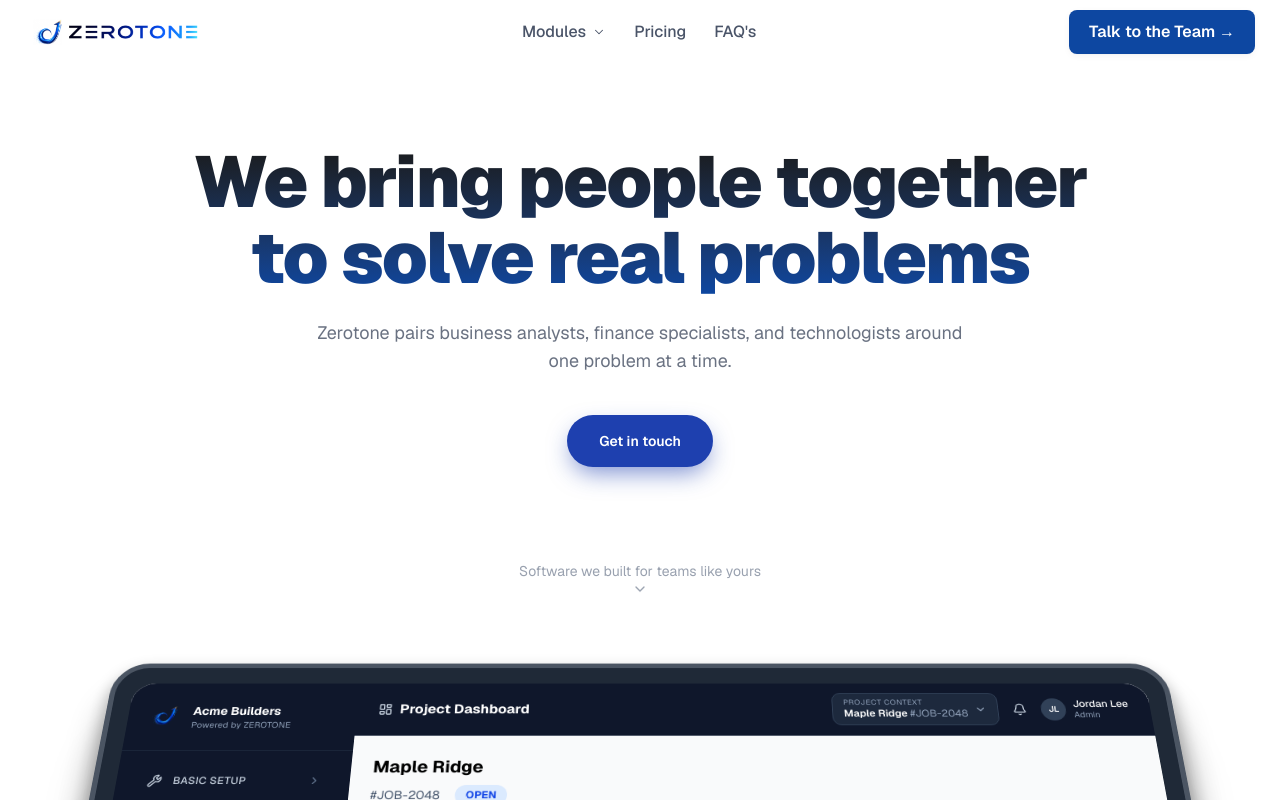
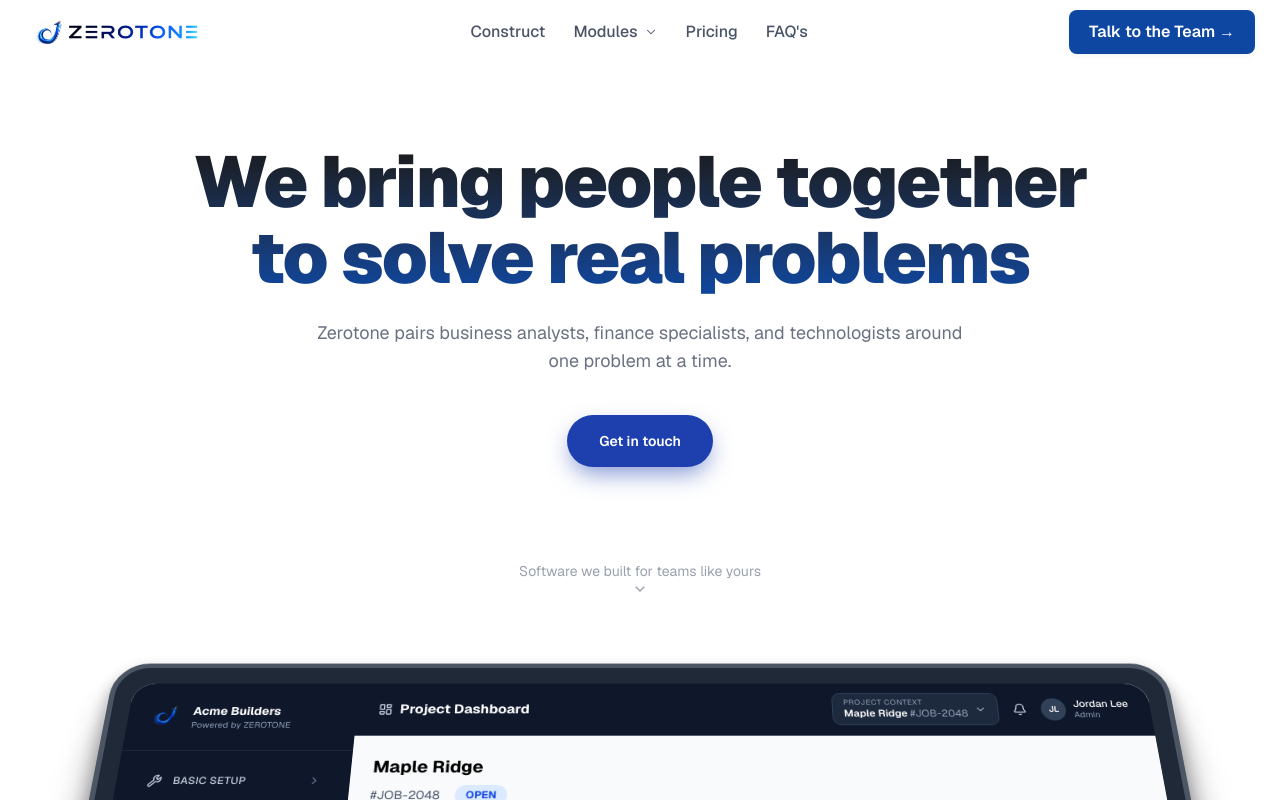
Before and after one commit to SamathaReddy-Web/ZerotoneAI-UI, a Next.js app: page / in a window 1280 px wide. Shown: the top 800 px of the page. Built offline with nearby package versions, Linux system fonts and the light colour scheme.

Commit message:
feat(navigation): add Construct link in navbar for desktop and mobile drawer

```diff
--- a/components/layout/Nav.tsx
+++ b/components/layout/Nav.tsx
@@ -123,6 +123,8 @@ export function Nav() {
           </Link>
 
           <nav className="hidden items-center gap-7 md:flex">
+            <NavLink href="/construct">Construct</NavLink>
+
             <div onMouseEnter={handleMouseEnter} onMouseLeave={handleMouseLeave}>
               <button
                 ref={triggerRef}
--- a/components/layout/NavMobileDrawer.tsx
+++ b/components/layout/NavMobileDrawer.tsx
@@ -103,6 +103,14 @@ export function NavMobileDrawer({
         </div>
 
         <nav className="flex flex-1 flex-col gap-1 overflow-y-auto px-3 py-4">
+          <Link
+            href="/construct"
+            onClick={onClose}
+            className="rounded-md px-2.5 py-3 font-body text-[17px] font-semibold text-text-primary hover:bg-neutral-100"
+          >
+            Construct
+          </Link>
+
           <button
             onClick={() => setModulesOpen((v) => !v)}
             aria-expanded={modulesOpen}
```
